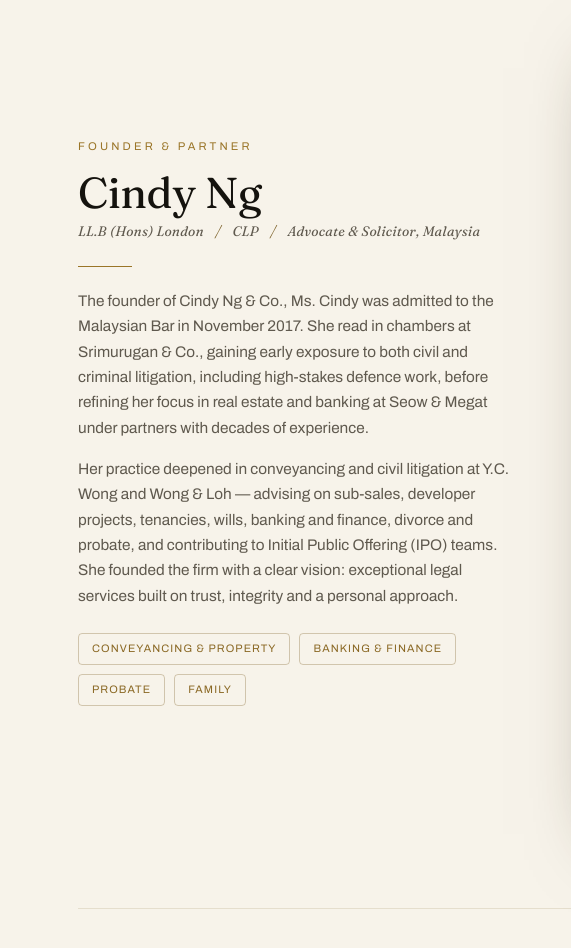
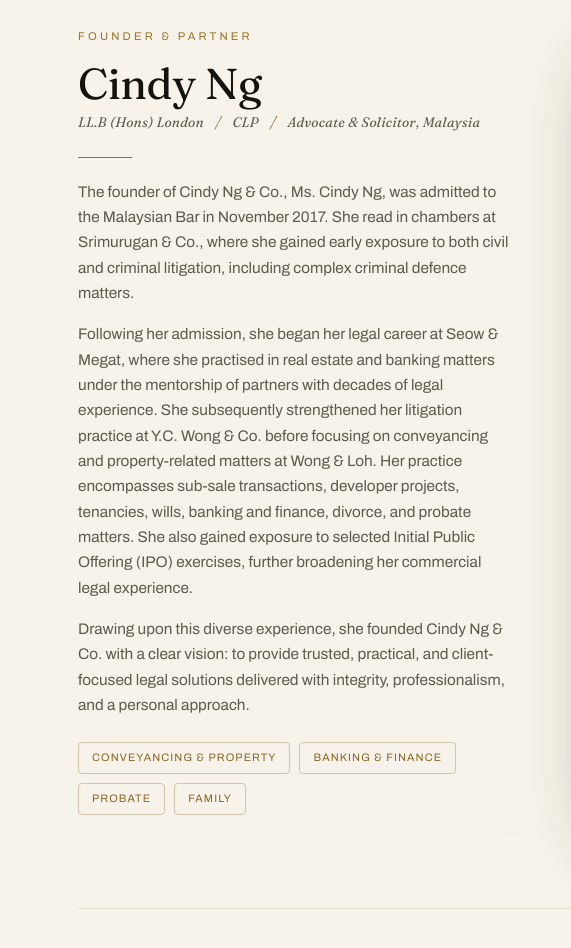
Before and after one commit to CindNgCo/cncolaw, a plain HTML site: page index.html in a window 1280 px wide. Shown: the part 4272-5220 px from the top of the page, 0-571 px from the left. Drawn offline with Linux system fonts and the light colour scheme.

Commit message:
Add files via upload

```diff
--- a/index.html
+++ b/index.html
@@ -615,8 +615,9 @@
         <h3 class="p-name">Cindy Ng</h3>
         <div class="p-cred">LL.B (Hons) London <span class="sep">/</span> CLP <span class="sep">/</span> Advocate &amp; Solicitor, Malaysia</div>
         <div class="p-divider"></div>
-        <p class="p-bio">The founder of Cindy Ng &amp; Co., Ms. Cindy was admitted to the Malaysian Bar in November 2017. She read in chambers at Srimurugan &amp; Co., gaining early exposure to both civil and criminal litigation, including high-stakes defence work, before refining her focus in real estate and banking at Seow &amp; Megat under partners with decades of experience.</p>
-        <p class="p-bio">Her practice deepened in conveyancing and civil litigation at Y.C. Wong and Wong &amp; Loh — advising on sub-sales, developer projects, tenancies, wills, banking and finance, divorce and probate, and contributing to Initial Public Offering (IPO) teams. She founded the firm with a clear vision: exceptional legal services built on trust, integrity and a personal approach.</p>
+        <p class="p-bio">The founder of Cindy Ng &amp; Co., Ms. Cindy Ng, was admitted to the Malaysian Bar in November 2017. She read in chambers at Srimurugan &amp; Co., where she gained early exposure to both civil and criminal litigation, including complex criminal defence matters.</p>
+        <p class="p-bio">Following her admission, she began her legal career at Seow &amp; Megat, where she practised in real estate and banking matters under the mentorship of partners with decades of legal experience. She subsequently strengthened her litigation practice at Y.C. Wong &amp; Co. before focusing on conveyancing and property-related matters at Wong &amp; Loh. Her practice encompasses sub-sale transactions, developer projects, tenancies, wills, banking and finance, divorce, and probate matters. She also gained exposure to selected Initial Public Offering (IPO) exercises, further broadening her commercial legal experience.</p>
+        <p class="p-bio">Drawing upon this diverse experience, she founded Cindy Ng &amp; Co. with a clear vision: to provide trusted, practical, and client-focused legal solutions delivered with integrity, professionalism, and a personal approach.</p>
         <div class="p-tags">
           <span class="tag">Conveyancing &amp; Property</span><span class="tag">Banking &amp; Finance</span><span class="tag">Probate</span><span class="tag">Family</span>
         </div>
```
